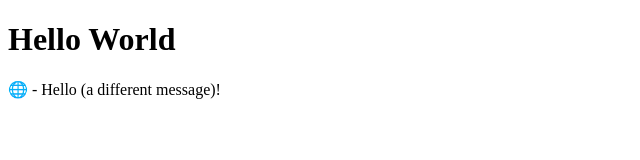
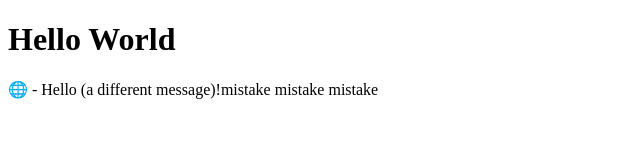
Before and after one commit to TyronR/software_3_lab_1, a plain HTML site: page index.html in a window 1280 px wide. Shown: the whole page, without its empty margins (0-640 px from the left). Drawn offline with Linux system fonts and the light colour scheme.

Commit message:
a second mistake

```diff
--- a/index.html
+++ b/index.html
@@ -7,7 +7,7 @@
 	<body>
 		<h1>Hello World</h1>
 		<p>
-		&#127760 - Hello (a different message)!
+		&#127760 - Hello (a different message)!mistake mistake mistake
 	</p>
 	</body>
 	</html>
```
